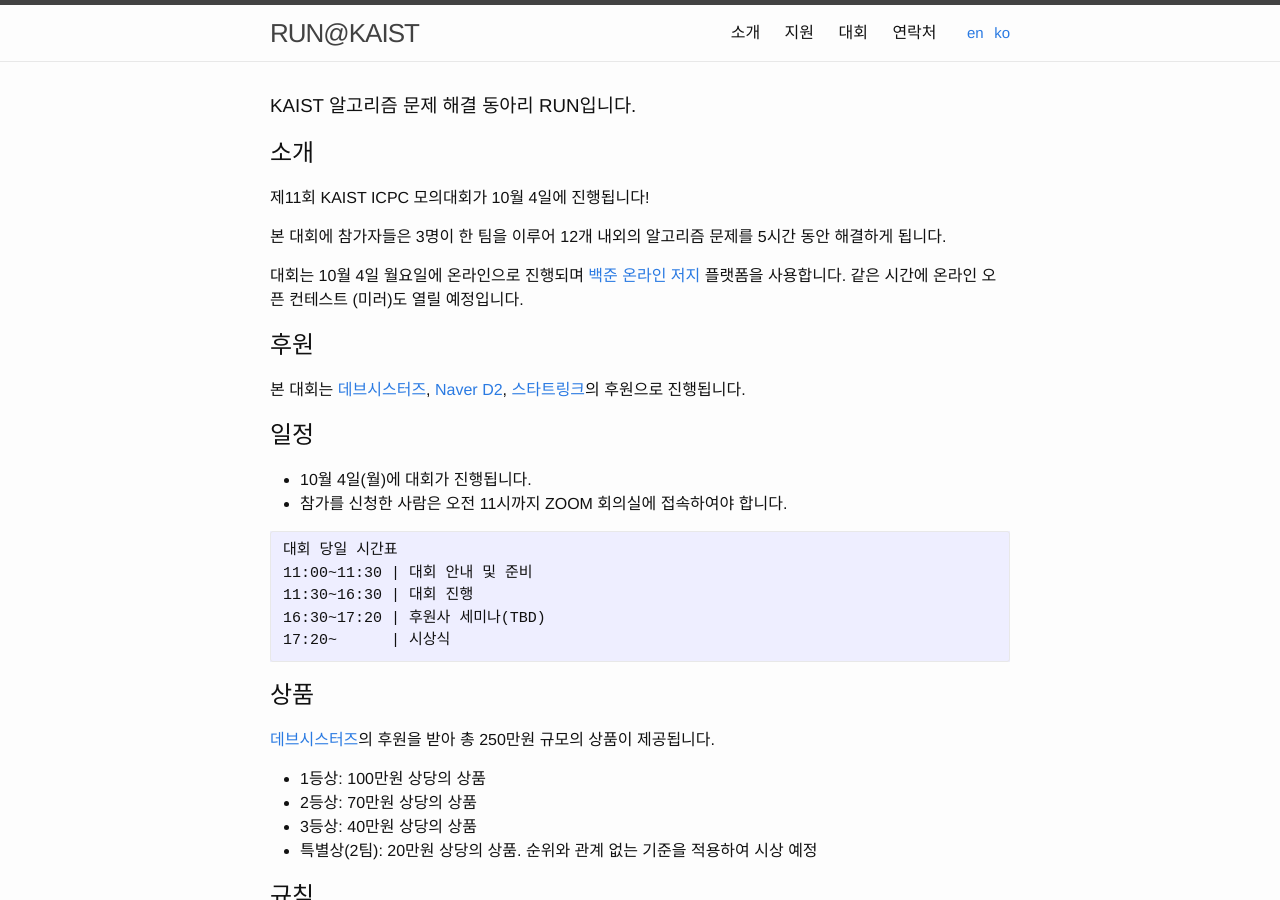
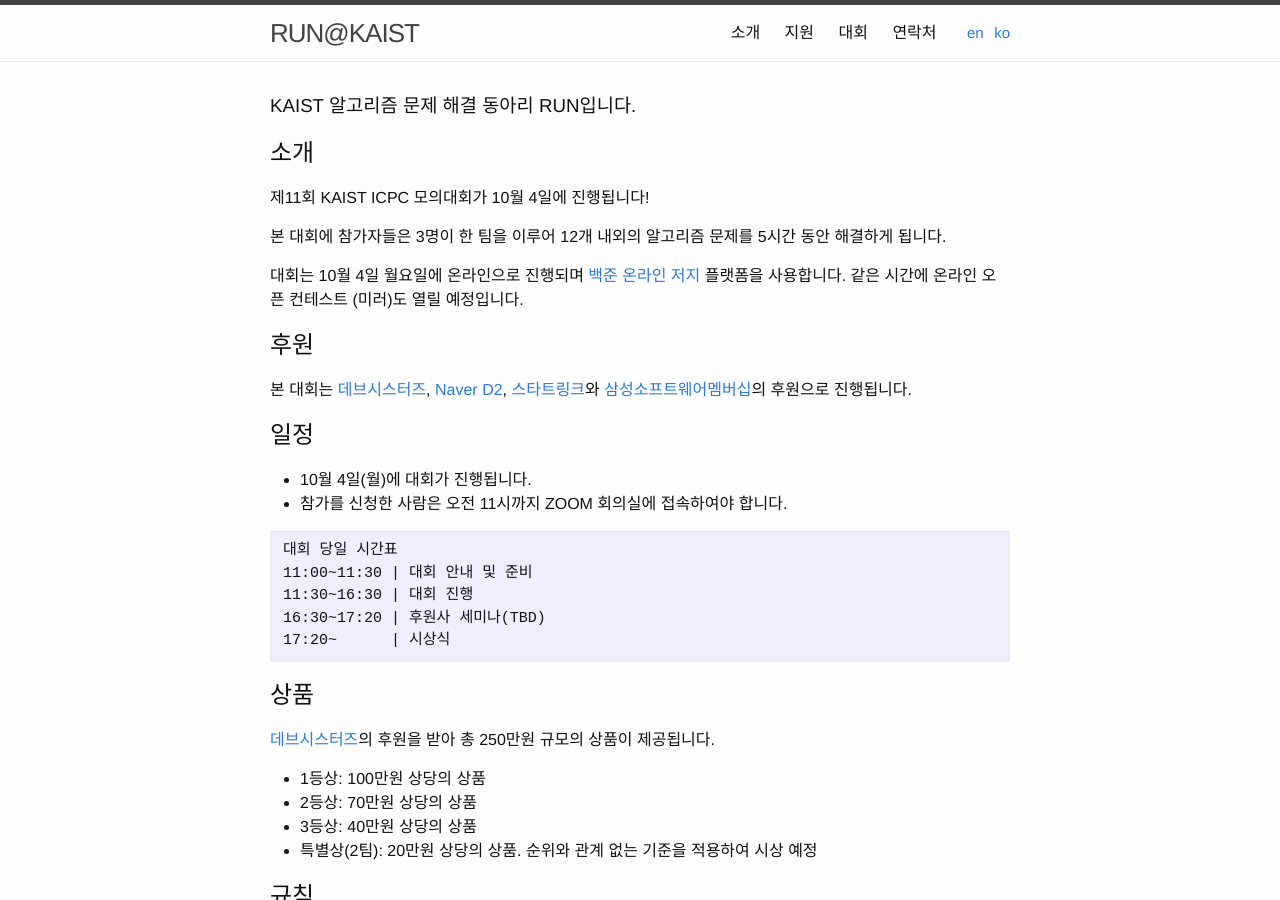
Before and after one commit to RUN-KAIST/kaist.run, a Jekyll site: the page built from index/ko.md, in a window 1280 px wide and 900 px high. Built offline with Jekyll 4.4.1, drawn with Linux system fonts in a browser that asks for light colours; our own code applies the rules of GitHub Pages for plain Markdown files.

Commit message:
Update ko.md

```diff
--- a/index/ko.md
+++ b/index/ko.md
@@ -19,7 +19,7 @@ redirect_from: /index.html
 ## 후원
 
 본 대회는 [데브시스터즈](https://www.devsisters.com/), [Naver D2](
-https://d2.naver.com), [스타트링크](http://startlink.io)의 후원으로 진행됩니다.
+https://d2.naver.com), [스타트링크](http://startlink.io)와 [삼성소프트웨어멤버십](https://www.secmem.org/)의 후원으로 진행됩니다.
 
 ## 일정
 
```
